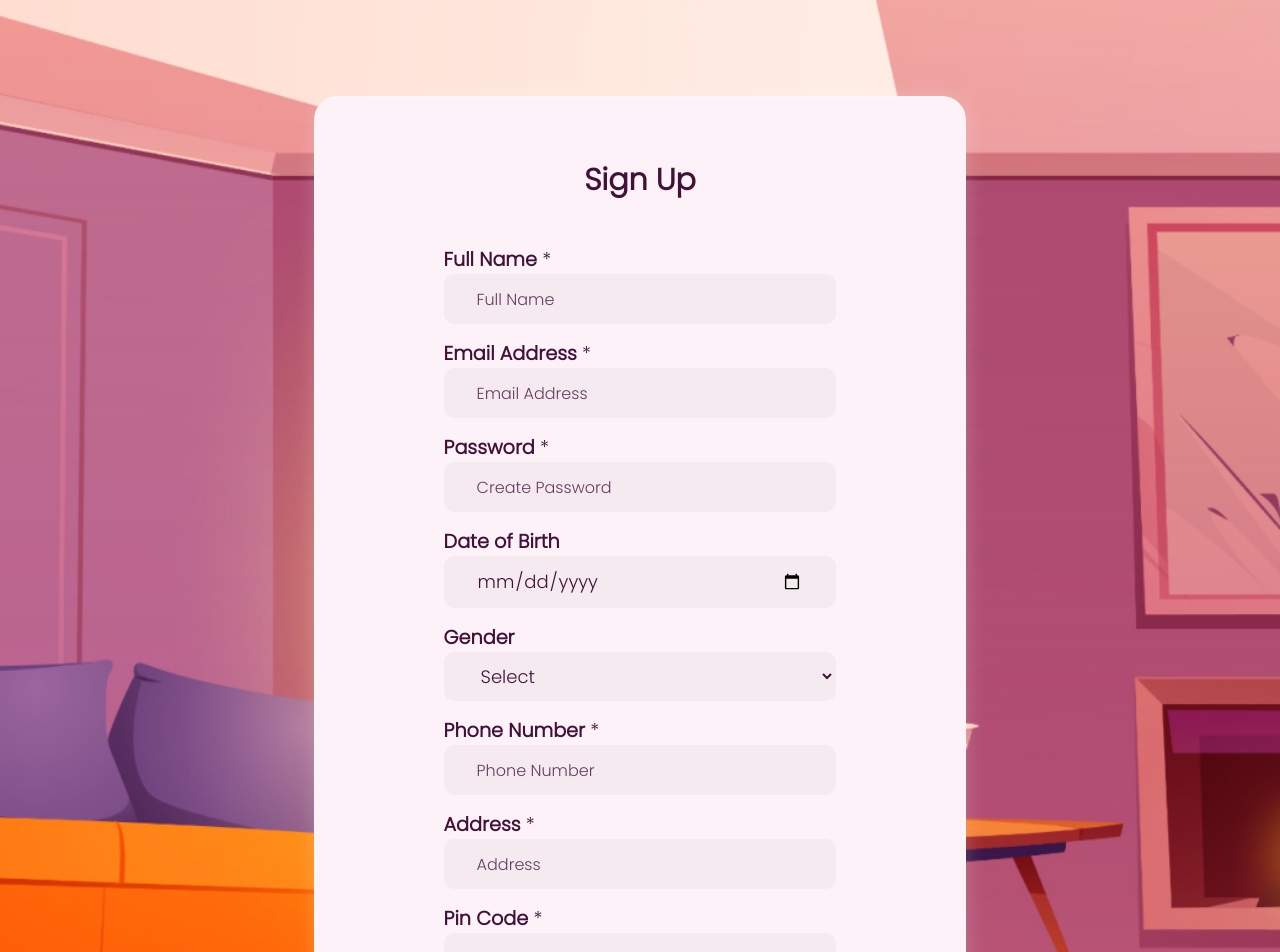
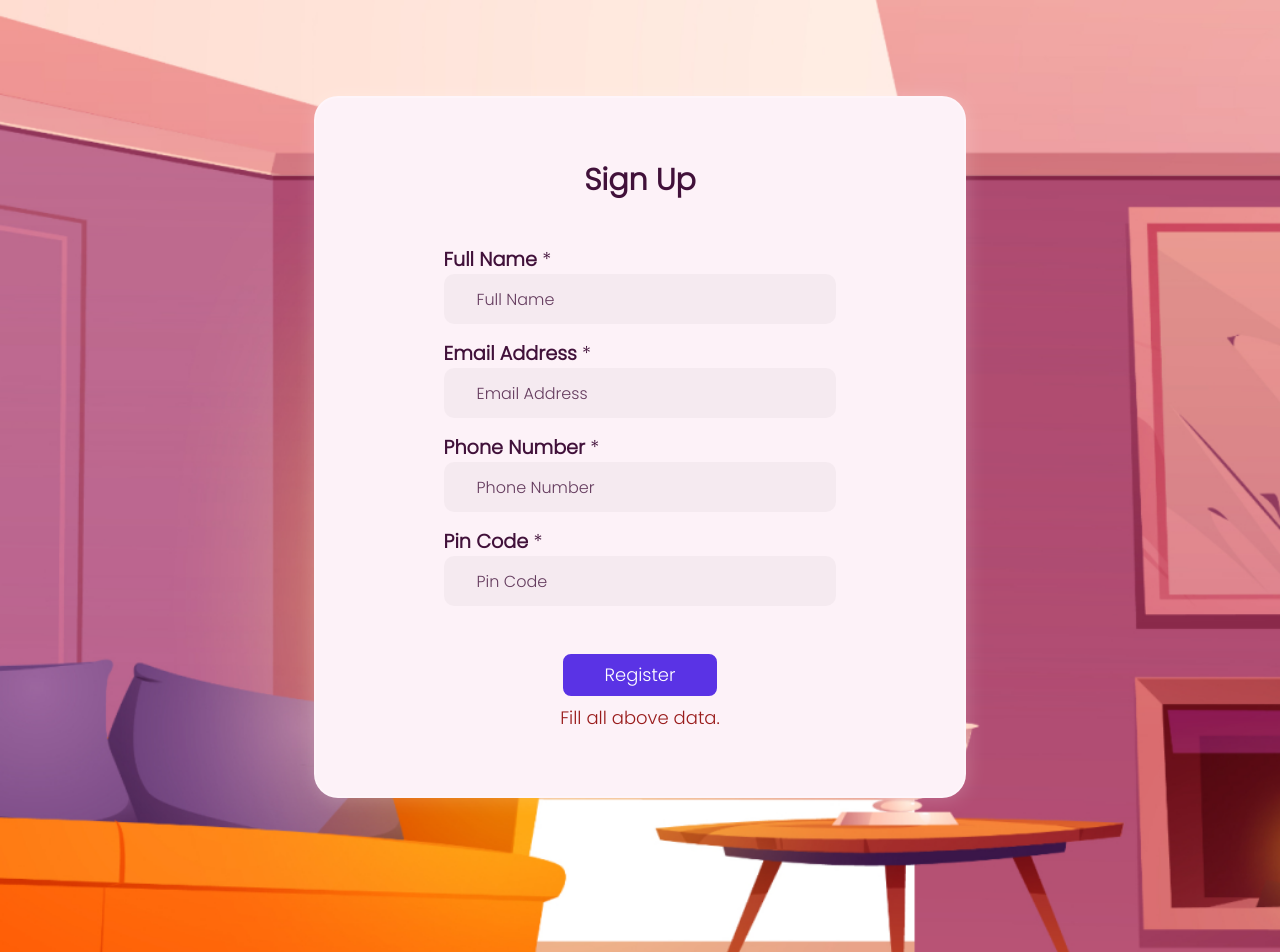
Before and after one commit to sahilhedau49/homeo-react, a React (Create React App) app: page /registration in a window 1280 px wide. Shown: the top 952 px of the page. Built offline with nearby package versions, Linux system fonts and the light colour scheme.

Commit message:
Update Registration.js

```diff
--- a/src/components/Registration.js
+++ b/src/components/Registration.js
@@ -9,12 +9,12 @@ const Registration = () => {
   const initialValues = {
     fullname: "",
     email: "",
-    password: "",
     phonenumber: "",
-    address: "",
     pincode: "",
-    dob: "",
-    gender: "",
+    // password: "",
+    // address: "",
+    // dob: "",
+    // gender: "",
   };
 
   // const [finalValues, setFinalValues] = useState(initialValues);
@@ -32,10 +32,6 @@ const Registration = () => {
     setFormValues({ ...formValues, [name]: value });
     console.log(e);
   };
-  // const setvalue=()=>{
-  //   var selected=document.getElementById("list").value;
-  //   console.log(selected);
-  // }
 
   const validation = () => {
     var isValid = true;
@@ -63,14 +59,14 @@ const Registration = () => {
       const {
         fullname,
         email,
-        password,
         phonenumber,
-        address,
         pincode,
-        dob,
-        gender,
+        // password,
+        // address,
+        // dob,
+        // gender,
       } = formValues;
-      if (fullname && email && password && phonenumber && address && pincode) {
+      if (fullname && email && phonenumber && pincode) {
         const res = await fetch(
           "https://homeo-9f97e-default-rtdb.firebaseio.com/userdata.json",
           {
@@ -81,12 +77,12 @@ const Registration = () => {
             body: JSON.stringify({
               fullname,
               email,
-              password,
               phonenumber,
-              address,
               pincode,
-              gender,
-              dob,
+              // password,
+              // address,
+              // gender,
+              // dob,
             }),
           }
         );
@@ -100,7 +96,7 @@ const Registration = () => {
   };
 
   return (
-    <section className="reg-sec p-24 mb-36">
+    <section className="reg-sec p-24 ">
       <div className="form w-[60%] mx-auto text-lg bg-pink-50 py-16 px-32 rounded-3xl ">
         <h2 className="text-center text-3xl font-extrabold mb-12">Sign Up</h2>
         <form
@@ -140,7 +136,7 @@ const Registration = () => {
               required
             ></input>
           </div>
-          <div className="password mt-4">
+          {/* <div className="password mt-4">
             <label>
               Password <span>*</span>
             </label>
@@ -154,8 +150,8 @@ const Registration = () => {
               onChange={handleChange}
               required
             ></input>
-          </div>
-          <div className="dob mt-4">
+          </div> */}
+          {/* <div className="dob mt-4">
             <label>Date of Birth</label>
             <br />
             <input
@@ -166,8 +162,8 @@ const Registration = () => {
               onChange={handleChange}
               name="dob"
             ></input>
-          </div>
-          <div className="gender mt-4">
+          </div> */}
+          {/* <div className="gender mt-4">
             <label>Gender</label>
             <br />
             <select
@@ -182,7 +178,7 @@ const Registration = () => {
               <option value="female">Female</option>
               <option value="preferNotToSay">Prefer not to say</option>
             </select>
-          </div>
+          </div> */}
           <div className="phone-no mt-4">
             <label>
               Phone Number <span>*</span>
@@ -198,7 +194,7 @@ const Registration = () => {
               required
             ></input>
           </div>
-          <div className="address mt-4">
+          {/* <div className="address mt-4">
             <label>
               Address <span>*</span>
             </label>
@@ -212,7 +208,7 @@ const Registration = () => {
               onChange={handleChange}
               required
             ></input>
-          </div>
+          </div> */}
           <div className="pin-code mt-4">
             <label>
               Pin Code <span>*</span>
```
